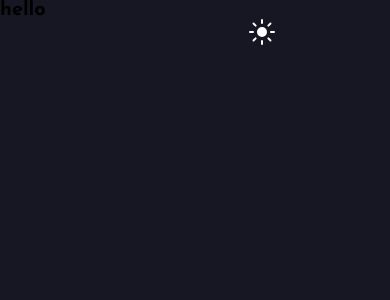
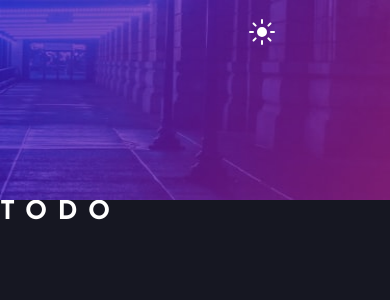
Before and after one commit to JCDMeira/19-todo, a React (Create React App) app: page / in a window 390 px wide. Shown: the top 300 px of the page. Built offline with nearby package versions, Linux system fonts and the light colour scheme.

Commit message:
feat: add background image on mobile

```diff
--- a/src/App.tsx
+++ b/src/App.tsx
@@ -9,6 +9,10 @@ import { lightTheme, darkTheme } from './styles/themes/themes';
 import ThemeToggler from './components/ThemeToggler/themeToggler';
 import { useTheme } from './hooks/useTheme.hook';
 
+// # my components
+import BackImage from './components/BackImage';
+import { Title1 } from './styles/typography ';
+
 function App(): JSX.Element {
   const [theme, toggleTheme] = useTheme();
 
@@ -16,8 +20,11 @@ function App(): JSX.Element {
     <ThemeProvider theme={theme === 'light' ? lightTheme : darkTheme}>
       <GlobalStyle />
       <Conteiner>
-        <ThemeToggler theme={theme} toggleTheme={() => toggleTheme()} />
-        <h1>hello</h1>
+        <header>
+          <ThemeToggler theme={theme} toggleTheme={() => toggleTheme()} />
+          <BackImage theme={theme} />
+          <Title1>Todo</Title1>
+        </header>
       </Conteiner>
     </ThemeProvider>
   );
--- /dev/null
+++ b/src/components/BackImage/index.tsx
@@ -0,0 +1,32 @@
+import React from 'react';
+import * as S from './style';
+
+import darkMobile from '../../assets/images/bg-mobile-dark.jpg';
+
+import lightMobile from '../../assets/images/bg-mobile-light.jpg';
+
+interface BackImageProps {
+  theme: string;
+}
+function BackImage({ theme }: BackImageProps): JSX.Element {
+  return (
+    <S.Wrapper>
+      {theme === 'light' && (
+        <S.Image
+          className="mobileBackground"
+          src={lightMobile}
+          alt="mountains image "
+        />
+      )}
+      {theme === 'dark' && (
+        <S.Image
+          className="mobileBackground"
+          src={darkMobile}
+          alt="image of a building corridor "
+        />
+      )}
+    </S.Wrapper>
+  );
+}
+
+export default BackImage;
--- /dev/null
+++ b/src/components/BackImage/style.ts
@@ -0,0 +1,24 @@
+import styled, { keyframes } from 'styled-components';
+
+export const Wrapper = styled.div`
+  width: 100%;
+  height: 200px;
+`;
+Wrapper.displayName = 'Wrapper';
+
+const grow = keyframes`
+  from{
+    transform: scale(0.5)
+  }
+  to{
+    transform: scale(1)
+  }
+`;
+
+export const Image = styled.img`
+  animation: ${grow} 0.2s ease-out forwards;
+
+  width: 100%;
+  height: 200px;
+`;
+Image.displayName = 'Image';
--- a/src/components/ThemeToggler/themeToggler.tsx
+++ b/src/components/ThemeToggler/themeToggler.tsx
@@ -16,6 +16,8 @@ const Button = styled.button`
   border-radius: 0.2em;
   background: transparent;
   transition: all 0.2s ease-out;
+
+  z-index: 10;
 
   &:active {
     transform: scale(0.95);
--- a/src/styles/Global.ts
+++ b/src/styles/Global.ts
@@ -5,6 +5,7 @@ export const GlobalStyle = createGlobalStyle`
   --bright-blue: #3A7BFD;
   --gradient-initial: #57DDFF;
   --gradient-final: #C058F3;
+  --title1: #fff;
 
   /* Light Theme */
 
--- /dev/null
+++ b/src/styles/typography .ts
@@ -0,0 +1,11 @@
+import styled from 'styled-components';
+
+export const Title1 = styled.h1`
+  font-weight: bold;
+  font-size: 2.6rem;
+  line-height: 2.6rem;
+  letter-spacing: 0.4em;
+
+  color: var(--title1);
+  text-transform: uppercase;
+`;
```
